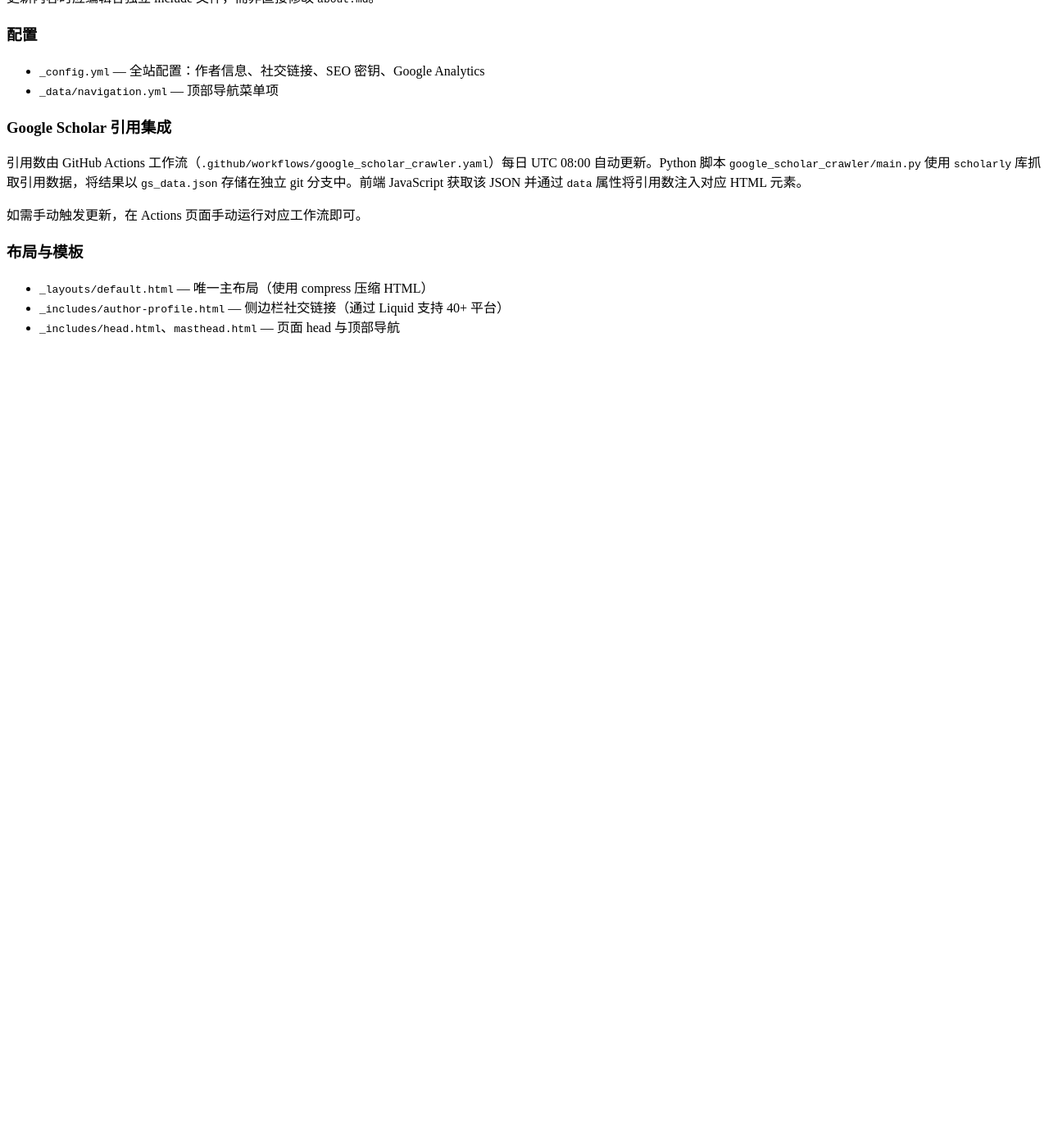
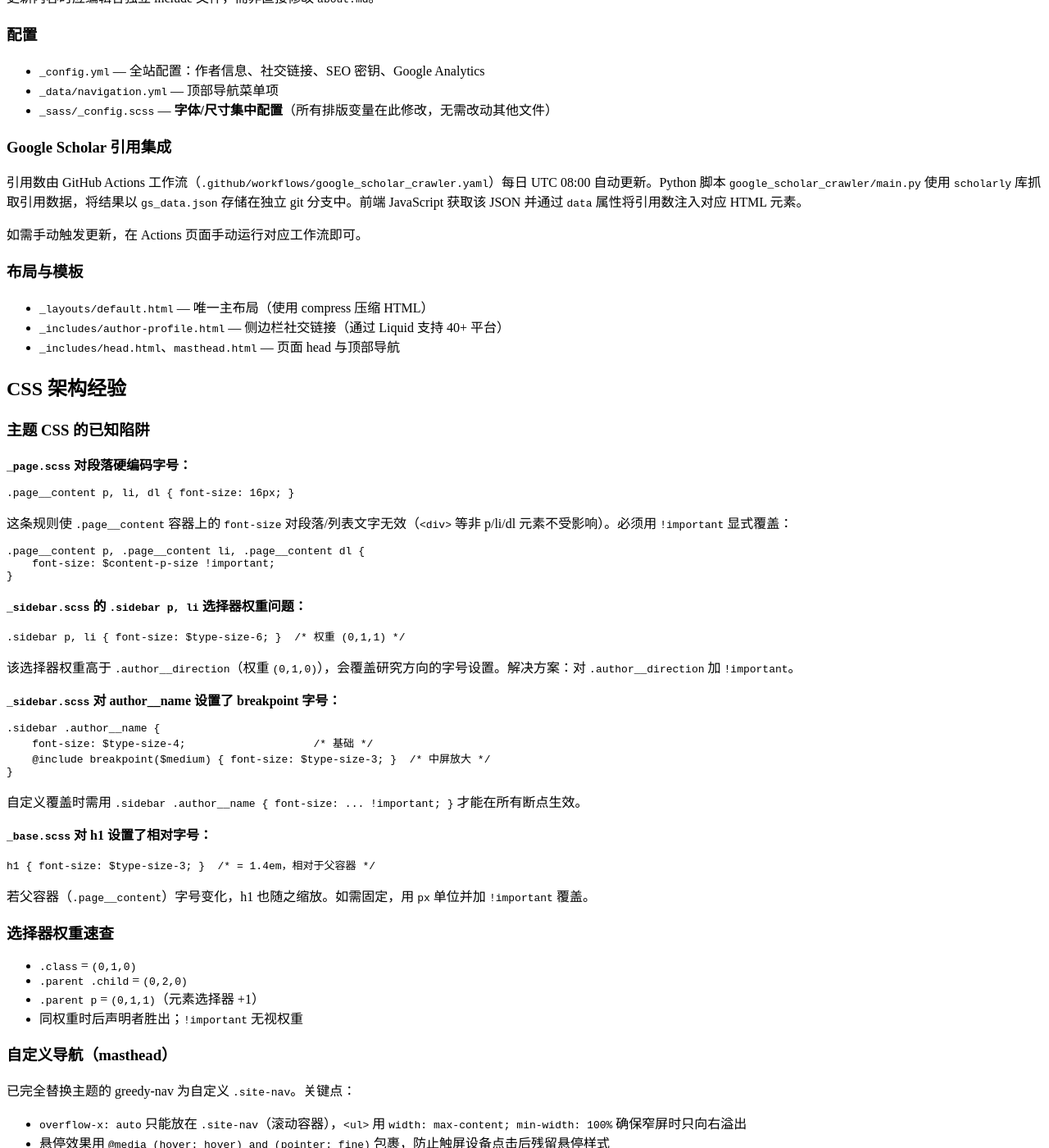
Before and after one commit to black-yt/black-yt.github.io, a Jekyll site: the page built from CLAUDE.md, in a window 1280 px wide and 1400 px high, scrolled down 1105 px. Shown: the whole window at 82% size. Built offline with Jekyll 4.4.1, drawn with Linux system fonts in a browser that asks for light colours; our own code applies the rules of GitHub Pages for plain Markdown files; before the commit the page ends 1531 px from its top, so only the background shows below that; some of the changed text lies outside the part shown.

Commit message:
Update README with font customisation guide and CLAUDE.md with CSS lessons
Co-Authored-By: Claude Sonnet 4.6 <noreply@anthropic.com>

````diff
--- a/CLAUDE.md
+++ b/CLAUDE.md
@@ -34,6 +34,7 @@ bash run_server.sh
 ### 配置
 - `_config.yml` — 全站配置：作者信息、社交链接、SEO 密钥、Google Analytics
 - `_data/navigation.yml` — 顶部导航菜单项
+- `_sass/_config.scss` — **字体/尺寸集中配置**（所有排版变量在此修改，无需改动其他文件）
 
 ### Google Scholar 引用集成
 引用数由 GitHub Actions 工作流（`.github/workflows/google_scholar_crawler.yaml`）每日 UTC 08:00 自动更新。Python 脚本 `google_scholar_crawler/main.py` 使用 `scholarly` 库抓取引用数据，将结果以 `gs_data.json` 存储在独立 git 分支中。前端 JavaScript 获取该 JSON 并通过 `data` 属性将引用数注入对应 HTML 元素。
@@ -44,3 +45,64 @@ bash run_server.sh
 - `_layouts/default.html` — 唯一主布局（使用 compress 压缩 HTML）
 - `_includes/author-profile.html` — 侧边栏社交链接（通过 Liquid 支持 40+ 平台）
 - `_includes/head.html`、`masthead.html` — 页面 head 与顶部导航
+
+## CSS 架构经验
+
+### 主题 CSS 的已知陷阱
+
+**`_page.scss` 对段落硬编码字号：**
+```scss
+.page__content p, li, dl { font-size: 16px; }
+```
+这条规则使 `.page__content` 容器上的 `font-size` 对段落/列表文字无效（`<div>` 等非 p/li/dl 元素不受影响）。必须用 `!important` 显式覆盖：
+```scss
+.page__content p, .page__content li, .page__content dl {
+    font-size: $content-p-size !important;
+}
+```
+
+**`_sidebar.scss` 的 `.sidebar p, li` 选择器权重问题：**
+```scss
+.sidebar p, li { font-size: $type-size-6; }  /* 权重 (0,1,1) */
+```
+该选择器权重高于 `.author__direction`（权重 `(0,1,0)`），会覆盖研究方向的字号设置。解决方案：对 `.author__direction` 加 `!important`。
+
+**`_sidebar.scss` 对 author__name 设置了 breakpoint 字号：**
+```scss
+.sidebar .author__name {
+    font-size: $type-size-4;                    /* 基础 */
+    @include breakpoint($medium) { font-size: $type-size-3; }  /* 中屏放大 */
+}
+```
+自定义覆盖时需用 `.sidebar .author__name { font-size: ... !important; }` 才能在所有断点生效。
+
+**`_base.scss` 对 h1 设置了相对字号：**
+```scss
+h1 { font-size: $type-size-3; }  /* = 1.4em，相对于父容器 */
+```
+若父容器（`.page__content`）字号变化，h1 也随之缩放。如需固定，用 `px` 单位并加 `!important` 覆盖。
+
+### 选择器权重速查
+- `.class` = `(0,1,0)`
+- `.parent .child` = `(0,2,0)`
+- `.parent p` = `(0,1,1)`（元素选择器 +1）
+- 同权重时后声明者胜出；`!important` 无视权重
+
+### 自定义导航（masthead）
+已完全替换主题的 greedy-nav 为自定义 `.site-nav`。关键点：
+- `overflow-x: auto` 只能放在 `.site-nav`（滚动容器），`<ul>` 用 `width: max-content; min-width: 100%` 确保窄屏时只向右溢出
+- 悬停效果用 `@media (hover: hover) and (pointer: fine)` 包裹，防止触屏设备点击后残留悬停样式
+- `target="_self"` 写在 `<a>` 上，避免 `<base target="_blank">` 在 JS 挂载前导致新标签跳转
+
+### 移动端背景 canvas 抖动
+canvas resize 事件在 iOS 上会被地址栏出现/消失触发（高度变化约 44–88px），导致 canvas 被清空一帧出现闪烁。解决：宽度不变且高度变化 ≤ 90px 时跳过 resize；同时给 canvas 加 `backface-visibility: hidden` 锁定 GPU 合成层。
+
+### About Me 点击返回顶部
+jQuery 的 `smoothScroll` 在冒泡阶段处理锚点跳转。自定义 click handler 须用 `{ capture: true }` + `e.stopImmediatePropagation()` 在捕获阶段拦截，才能阻止 jQuery 的行为，改为 `window.scrollTo({ top: 0, behavior: 'smooth' })`。
+
+### 深色模式文字选中
+浏览器默认选中色在深色背景下不可见。在 `[data-theme="dark"]` 块内加：
+```scss
+::selection      { background: rgba(160, 180, 220, 0.35); color: #ffffff; }
+::-moz-selection { background: rgba(160, 180, 220, 0.35); color: #ffffff; }
+```
````
Also changed, not shown: README.md (+29 -0 lines).
